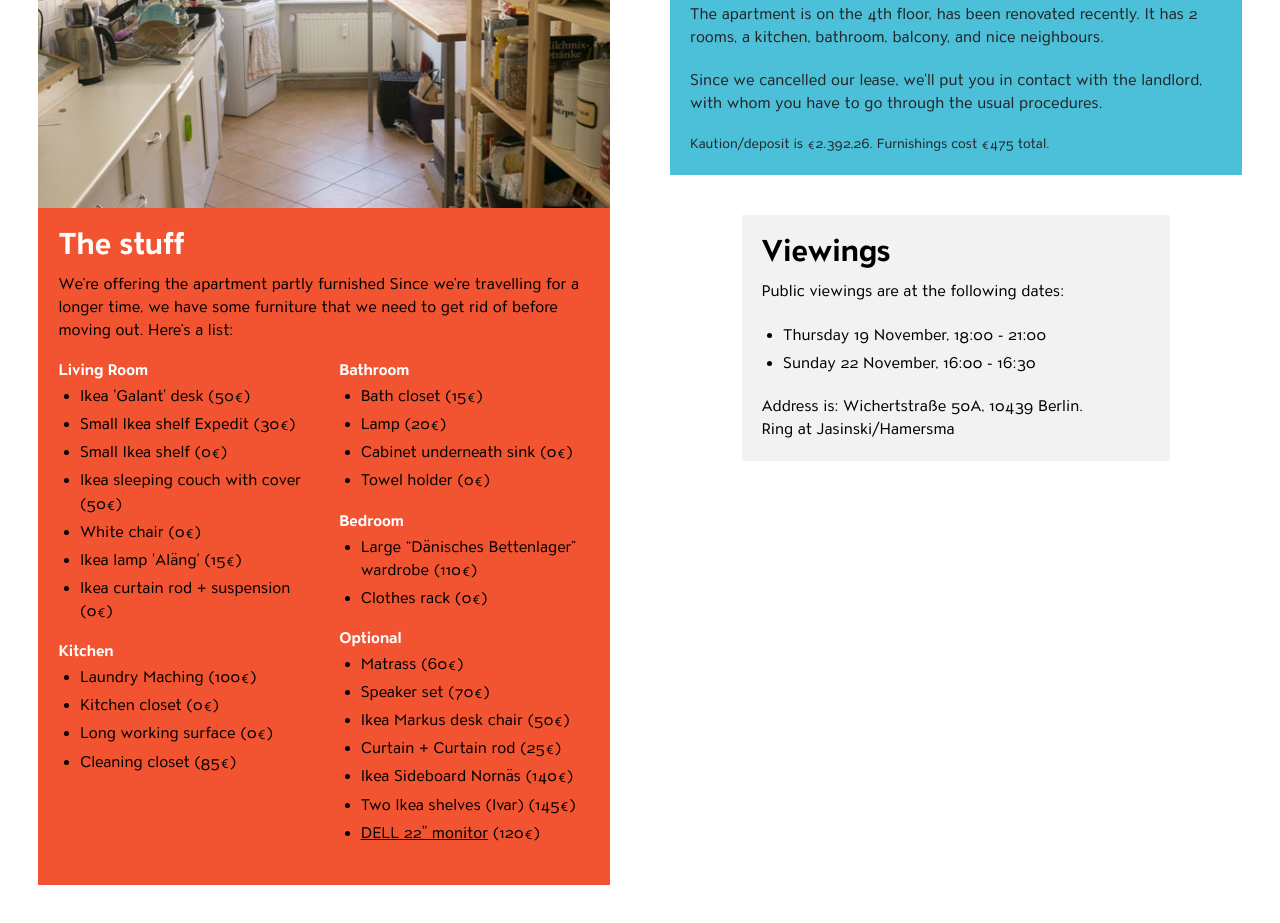
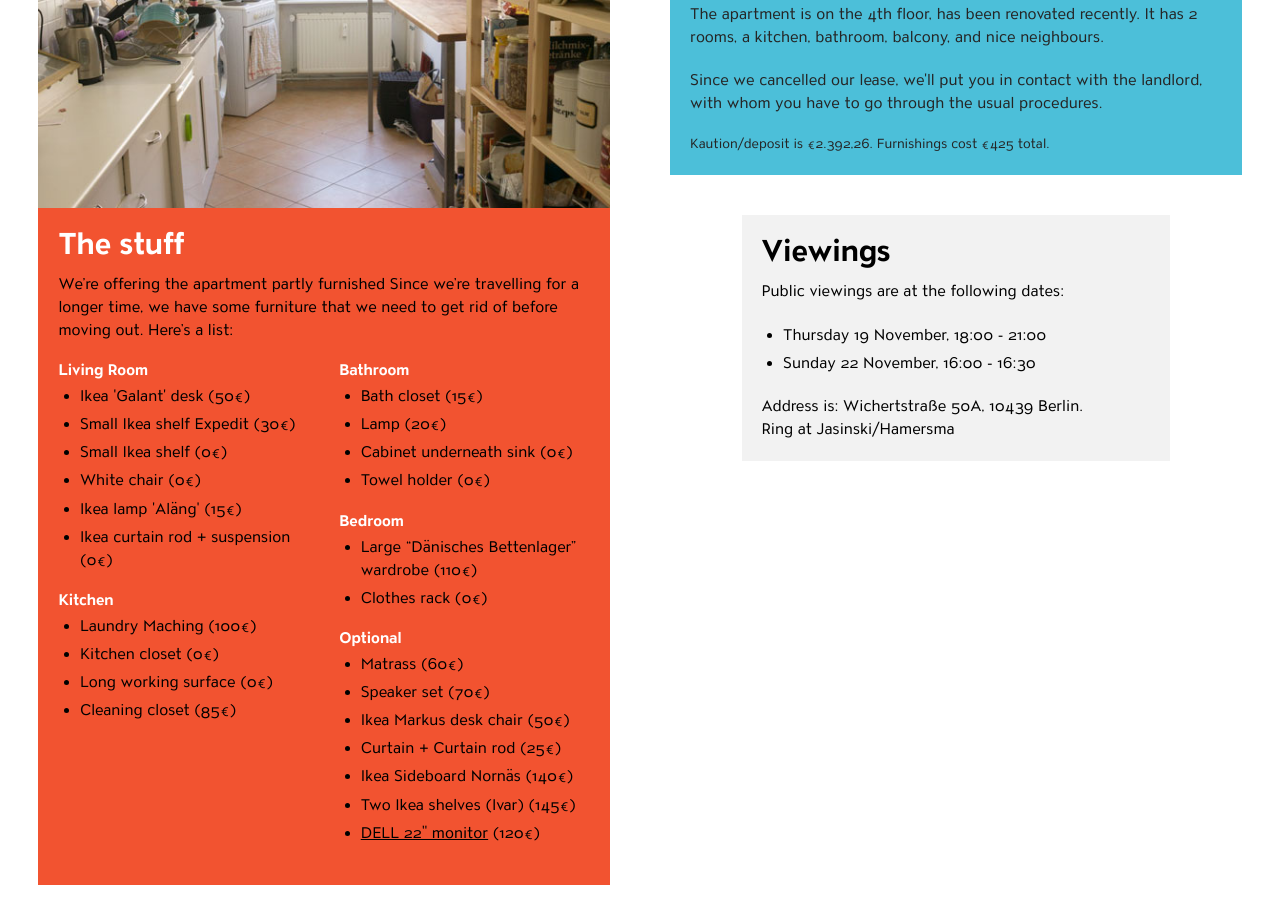
Before and after one commit to marcohamersma/apartment, a website: page public/index.html in a window 1280 px wide. Shown: the part 1168-2091 px from the top of the page. Drawn offline with Linux system fonts and the light colour scheme.

Commit message:
Removing couch from list

```diff
--- a/public/index.html
+++ b/public/index.html
@@ -54,7 +54,6 @@
                 <li>Ikea 'Galant' desk (50<span class="e">€</span>)</li>
                 <li>Small Ikea shelf Expedit (30<span class="e">€</span>)</li>
                 <li>Small Ikea shelf (0<span class="e">€</span>)</li>
-                <li>Ikea sleeping couch with cover (50<span class="e">€</span>)</li>
                 <li>White chair (0<span class="e">€</span>)</li>
                 <li>Ikea lamp 'Aläng' (15<span class="e">€</span>)</li>
                 <li>Ikea curtain rod + suspension (0<span class="e">€</span>)</li>
@@ -131,7 +130,7 @@
           <p>
             Since we cancelled our lease, we'll put you in contact with the landlord, with whom you have to go through the usual procedures.
           </p>
-          <p class="g-font-small">Kaution/deposit is <span class="e">€</span>2.392,26. Furnishings cost <span class="e">€</span>475 total.</p>
+          <p class="g-font-small">Kaution/deposit is <span class="e">€</span>2.392,26. Furnishings cost <span class="e">€</span>425 total.</p>
         </div>
       </div>
 
```
